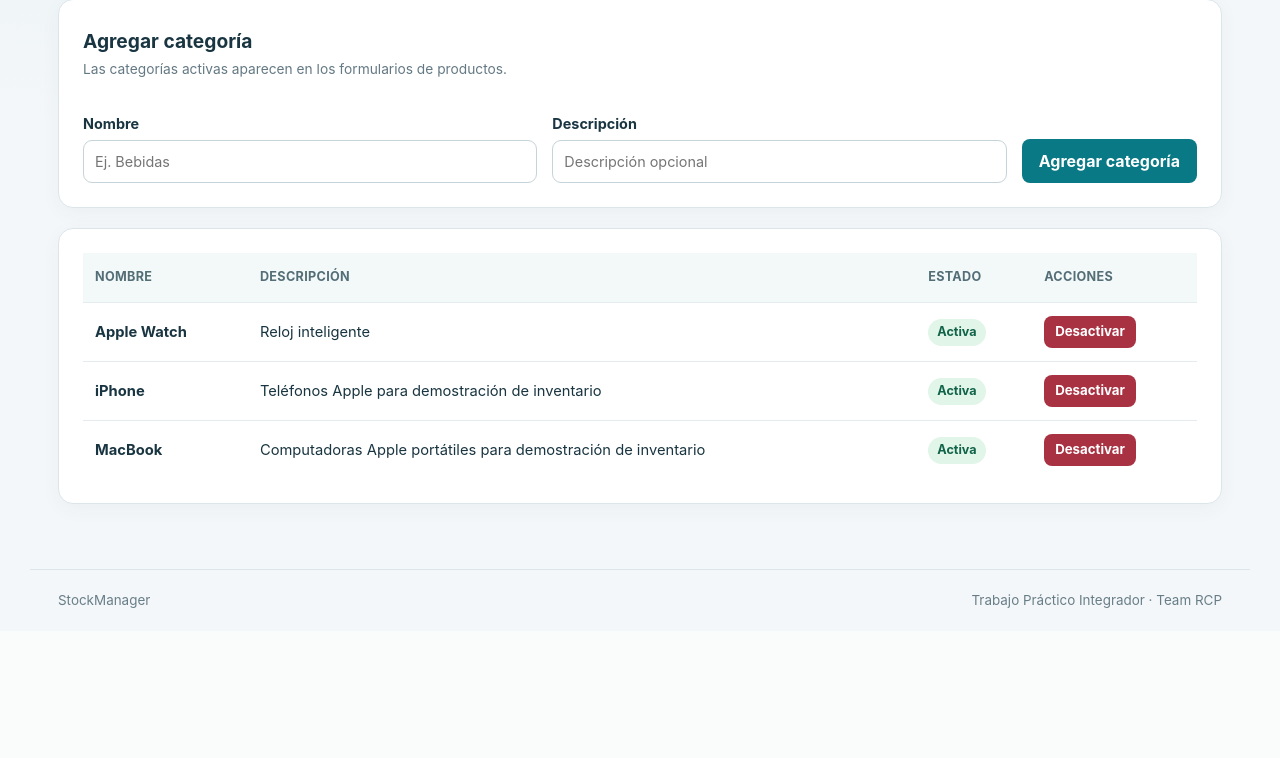
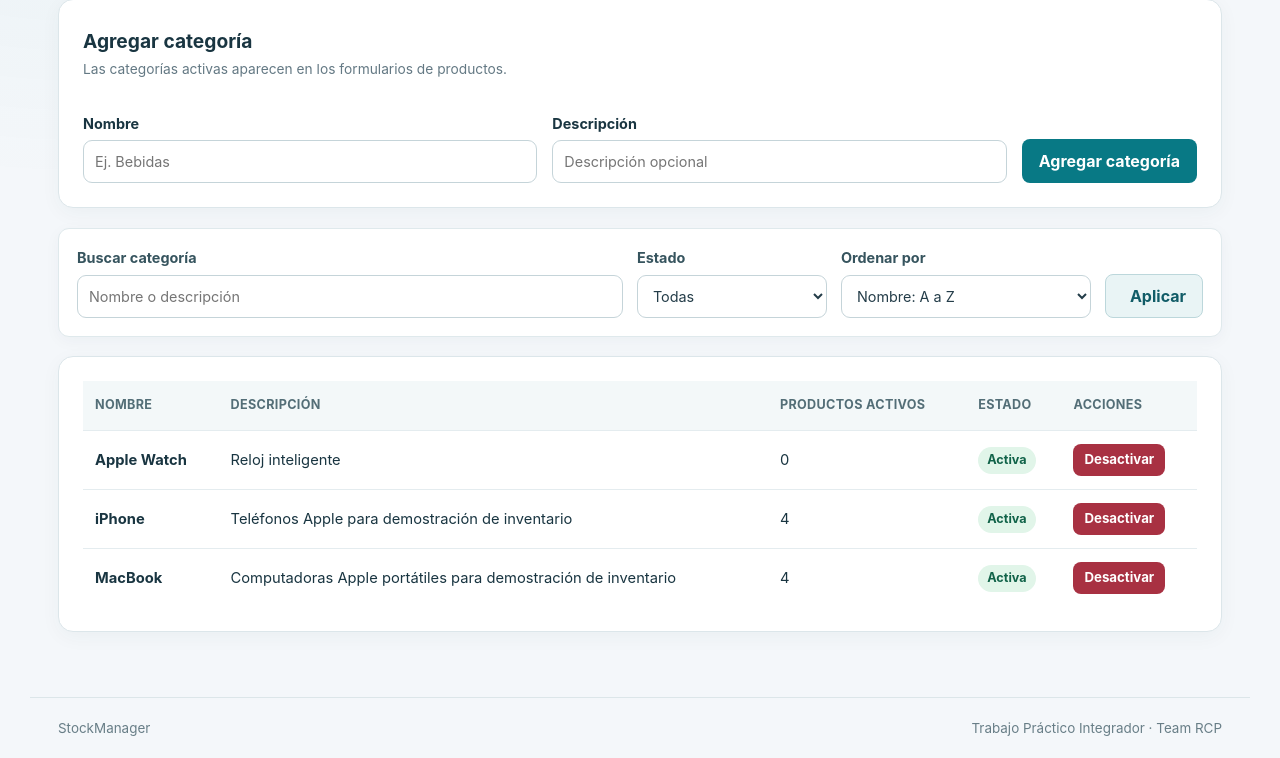
Before and after one commit to Franco28/tp-integrador-stockmanager-belgorodsky-mato-solis-, a Flask app: page /categorias/ in a window 1280 px wide. Shown: the part 233-991 px from the top of the page. Before the commit the page ends 841 px from the top, so only its background shows below. Run offline with Flask 3, Linux system fonts and the light colour scheme; a user stored in the database is signed in; data comes from the database, SQL or seed files in the repository; both versions use the stored data as it was after the commit.

Commit message:
feat: agregar filtros y ordenamiento en categorías

```diff
--- a/app/categorias/routes.py
+++ b/app/categorias/routes.py
@@ -1,10 +1,10 @@
 """Alta, consulta y baja de categorías."""
 from flask import Blueprint, abort, flash, redirect, render_template, request, url_for
-from sqlalchemy import select
+from sqlalchemy import func, or_, select
 from sqlalchemy.exc import IntegrityError
 
 from ..extensions import db
-from ..models import Categoria
+from ..models import Categoria, Producto
 from ..security import administrador_requerido, login_requerido
 from ..validaciones import opcional, requerido
 
@@ -14,8 +14,45 @@ bp = Blueprint("categorias", __name__)
 @bp.get("/")
 @login_requerido
 def listar():
-    categorias = db.session.scalars(select(Categoria).order_by(Categoria.nombre)).all()
-    return render_template("categorias/lista.html", categorias=categorias)
+    busqueda = request.args.get("q", "").strip()[:80]
+    estado = request.args.get("estado", "")
+    orden = request.args.get("orden", "nombre_asc")
+    if estado not in {"activa", "inactiva"}:
+        estado = ""
+    if orden not in {"nombre_asc", "nombre_desc", "productos_desc", "productos_asc"}:
+        orden = "nombre_asc"
+
+    cantidad_productos = (
+        select(func.count(Producto.id))
+        .where(Producto.categoria_id == Categoria.id, Producto.activo == 1)
+        .scalar_subquery()
+    )
+    consulta = select(Categoria, cantidad_productos.label("cantidad_productos"))
+    if busqueda:
+        termino = f"%{busqueda}%"
+        consulta = consulta.where(
+            or_(Categoria.nombre.ilike(termino), Categoria.descripcion.ilike(termino))
+        )
+    if estado:
+        consulta = consulta.where(Categoria.activa == (1 if estado == "activa" else 0))
+
+    if orden == "nombre_desc":
+        consulta = consulta.order_by(Categoria.nombre.desc(), Categoria.id)
+    elif orden == "productos_desc":
+        consulta = consulta.order_by(cantidad_productos.desc(), Categoria.nombre)
+    elif orden == "productos_asc":
+        consulta = consulta.order_by(cantidad_productos.asc(), Categoria.nombre)
+    else:
+        consulta = consulta.order_by(Categoria.nombre, Categoria.id)
+
+    categorias = db.session.execute(consulta).all()
+    return render_template(
+        "categorias/lista.html",
+        categorias=categorias,
+        busqueda=busqueda,
+        estado=estado,
+        orden=orden,
+    )
 
 
 @bp.post("/nuevo")
--- a/app/static/css/styles.css
+++ b/app/static/css/styles.css
@@ -800,6 +800,15 @@ textarea {
 .filter-panel .button {
   min-height: 43px;
 }
+.category-filter-panel {
+  grid-template-columns: minmax(220px, 1fr) minmax(145px, 190px) minmax(190px, 250px) auto;
+}
+.category-filter-actions {
+  display: flex;
+  align-items: center;
+  justify-content: flex-end;
+  gap: 12px;
+}
 .empty-state--card {
   padding: 52px 20px;
 }
@@ -980,6 +989,13 @@ tr:hover td {
   .filter-panel .button {
     width: 100%;
   }
+  .category-filter-actions {
+    grid-column: 1 / -1;
+    flex-wrap: wrap;
+  }
+  .category-filter-actions .button {
+    width: auto;
+  }
   .image-upload-layout {
     grid-template-columns: 150px minmax(0, 1fr);
     gap: 15px;
--- a/app/templates/categorias/lista.html
+++ b/app/templates/categorias/lista.html
@@ -28,21 +28,51 @@
   </form>
 </section>
 {% endif %}
+<form class="filter-panel category-filter-panel" method="get">
+  <label class="search-field"><span>Buscar categoría</span>
+    <input name="q" value="{{ busqueda }}" maxlength="80" placeholder="Nombre o descripción">
+  </label>
+  <label><span>Estado</span>
+    <select name="estado">
+      <option value="" {% if not estado %}selected{% endif %}>Todas</option>
+      <option value="activa" {% if estado == 'activa' %}selected{% endif %}>Activas</option>
+      <option value="inactiva" {% if estado == 'inactiva' %}selected{% endif %}>Inactivas</option>
+    </select>
+  </label>
+  <label><span>Ordenar por</span>
+    <select name="orden">
+      <option value="nombre_asc" {% if orden == 'nombre_asc' %}selected{% endif %}>Nombre: A a Z</option>
+      <option value="nombre_desc" {% if orden == 'nombre_desc' %}selected{% endif %}>Nombre: Z a A</option>
+      <option value="productos_desc" {% if orden == 'productos_desc' %}selected{% endif %}>Más productos activos</option>
+      <option value="productos_asc" {% if orden == 'productos_asc' %}selected{% endif %}>Menos productos activos</option>
+    </select>
+  </label>
+  <div class="category-filter-actions">
+    <button class="button button--secondary" type="submit">
+      <i class="fa-solid fa-filter" aria-hidden="true"></i> Aplicar
+    </button>
+    {% if busqueda or estado or orden != 'nombre_asc' %}
+    <a class="text-link" href="{{ url_for('categorias.listar') }}">Limpiar</a>
+    {% endif %}
+  </div>
+</form>
 <section class="panel table-wrap">
   <table>
     <thead>
       <tr>
         <th>Nombre</th>
         <th>Descripción</th>
+        <th>Productos activos</th>
         <th>Estado</th>
         {% if g.usuario.rol.nombre == 'administrador' %}<th>Acciones</th>{% endif %}
       </tr>
     </thead>
     <tbody>
-      {% for c in categorias %}
+      {% for c, cantidad_productos in categorias %}
       <tr>
         <td class="cell-primary">{{ c.nombre }}</td>
         <td>{{ c.descripcion or '—' }}</td>
+        <td>{{ cantidad_productos }}</td>
         <td><span class="status-badge {{ 'status-badge--active' if c.activa else 'status-badge--inactive' }}">{{
             'Activa' if c.activa else 'Inactiva' }}</span></td>
         {% if g.usuario.rol.nombre == 'administrador' %}
@@ -58,7 +88,7 @@
       </tr>
       {% else %}
       <tr>
-        <td colspan="{{ 4 if g.usuario.rol.nombre == 'administrador' else 3 }}">
+        <td colspan="{{ 5 if g.usuario.rol.nombre == 'administrador' else 4 }}">
           <div class="empty-state">
             <p>No hay categorías cargadas.</p>
           </div>
```
Also changed, not shown: instance/StockManager.db.
